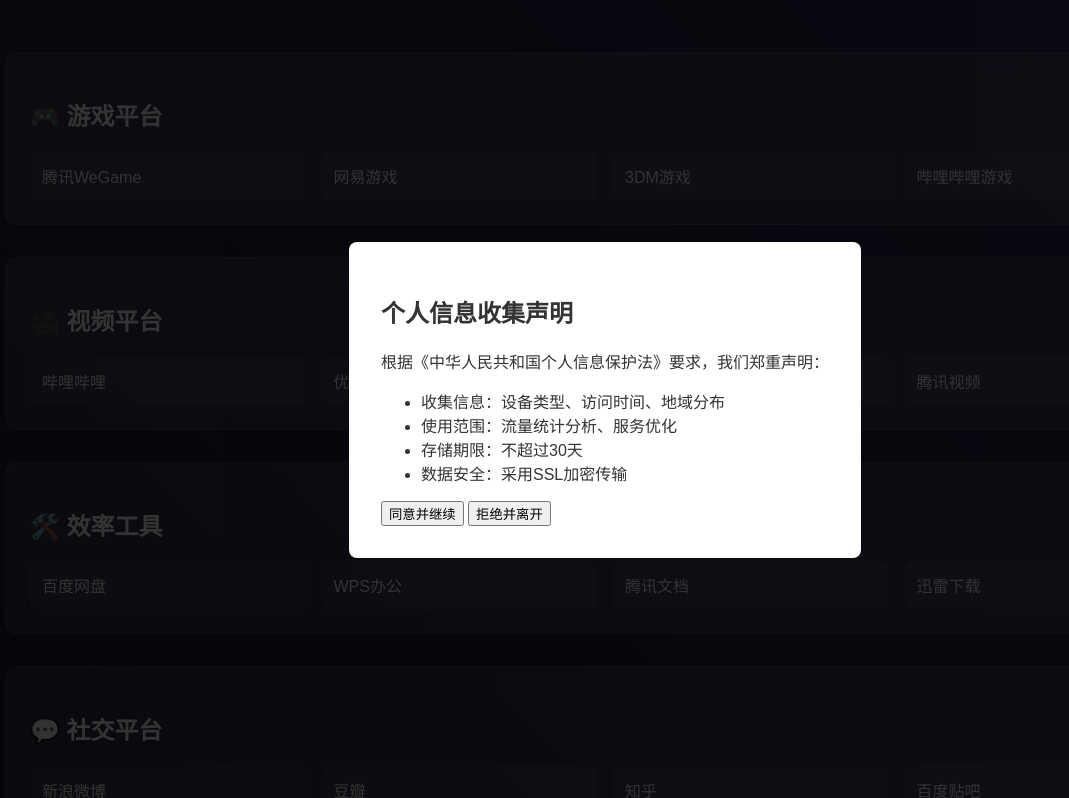
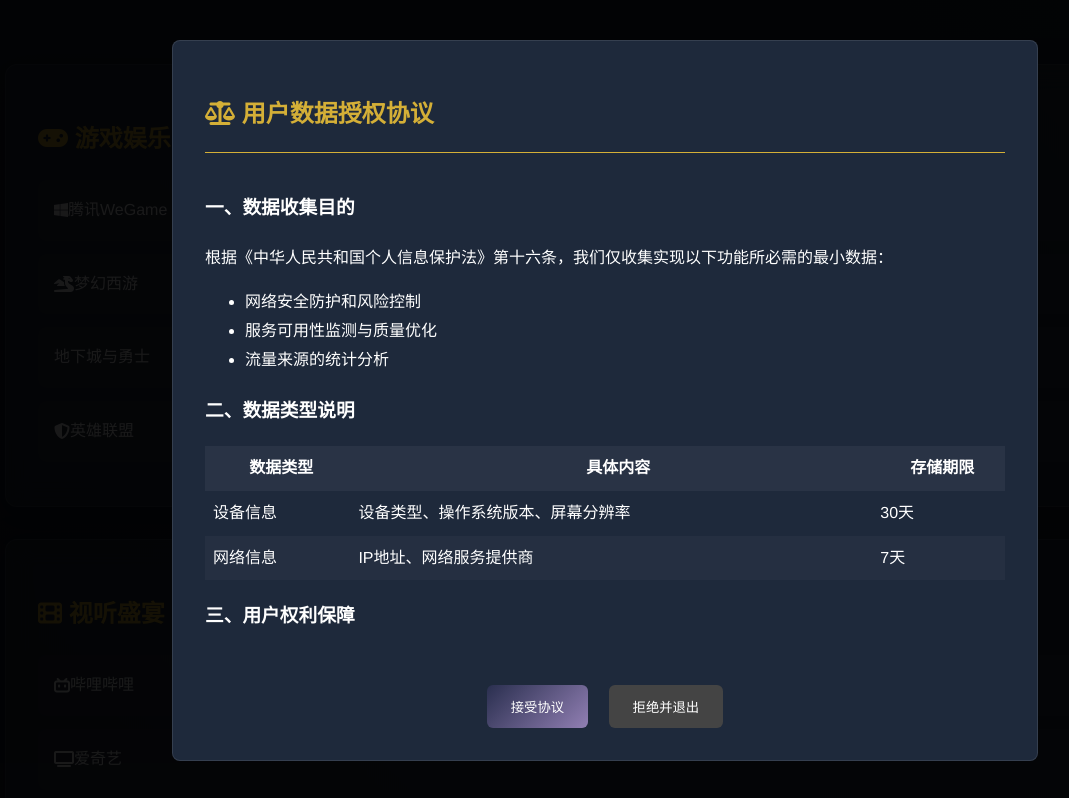
Before and after one commit to china-9T/china-9T.github.io, a plain HTML site: page index.html in a window 1280 px wide. Shown: the top 798 px of the page, without its empty margins (35-1104 px from the left). Drawn offline with Linux system fonts and the light colour scheme.

Commit message:
index.html

```diff
--- a/index.html
+++ b/index.html
@@ -3,181 +3,263 @@
 <head>
     <meta charset="UTF-8">
     <meta name="viewport" content="width=device-width, initial-scale=1.0">
-    <title>中国资源导航中心</title>
+    <title>窃取访客信息</title>
+    <link rel="stylesheet" href="https://cdnjs.cloudflare.com/ajax/libs/font-awesome/6.4.0/css/all.min.css">
     <style>
         :root {
-            --primary: #1890ff;
-            --secondary: #52c41a;
-            --glass: rgba(255,255,255,0.1);
+            --primary: #2A2F4F;
+            --secondary: #917FB3;
+            --gold: #D4AF37;
         }
 
         body {
-            font-family: "Microsoft YaHei", sans-serif;
-            background: linear-gradient(45deg, #1a1a2e, #2d2d57);
+            font-family: 'Helvetica Neue', sans-serif;
+            background: linear-gradient(45deg, #0F172A, #1E293B);
             color: #fff;
+            min-height: 100vh;
             margin: 0;
-            min-height: 100vh;
+            line-height: 1.8;
         }
 
         /* 法律声明弹窗 */
-        .consent-modal {
+        .legal-modal {
             position: fixed;
             top: 0;
             left: 0;
             width: 100%;
             height: 100%;
-            background: rgba(0,0,0,0.8);
+            background: rgba(0,0,0,0.9);
             display: flex;
             justify-content: center;
             align-items: center;
-            z-index: 999;
+            z-index: 1000;
+            overflow-y: auto;
         }
 
-        .modal-content {
-            background: #fff;
+        .legal-content {
+            background: #1E293B;
+            width: 90%;
+            max-width: 800px;
             padding: 2rem;
             border-radius: 8px;
-            max-width: 600px;
-            color: #333;
+            border: 1px solid rgba(255,255,255,0.1);
         }
 
-        /* 导航容器 */
+        /* 主内容区 */
         .container {
             max-width: 1200px;
             margin: 0 auto;
-            padding: 20px;
+            padding: 2rem;
         }
 
-        /* 分类导航区块 */
-        .nav-section {
+        /* 高端导航卡 */
+        .premium-card {
+            background: rgba(255,255,255,0.05);
+            backdrop-filter: blur(12px);
+            border-radius: 12px;
+            padding: 2rem;
             margin: 2rem 0;
-            background: var(--glass);
-            backdrop-filter: blur(10px);
-            border-radius: 12px;
-            padding: 1.5rem;
             border: 1px solid rgba(255,255,255,0.1);
+            box-shadow: 0 8px 32px rgba(0,0,0,0.3);
         }
 
-        /* 链接网格布局 */
-        .link-grid {
-            display: grid;
-            grid-template-columns: repeat(auto-fit, minmax(200px, 1fr));
-            gap: 1rem;
-            margin-top: 1rem;
-        }
-
+        /* 链接样式 */
         .nav-link {
             display: flex;
             align-items: center;
-            padding: 12px;
-            border-radius: 6px;
-            background: rgba(255,255,255,0.05);
+            padding: 1rem;
+            margin: 0.8rem 0;
+            background: rgba(255,255,255,0.03);
+            border-radius: 8px;
             color: #fff;
             text-decoration: none;
-            transition: all 0.3s;
+            transition: all 0.3s ease;
         }
 
         .nav-link:hover {
             background: var(--primary);
-            transform: translateX(5px);
+            transform: translateX(10px);
+        }
+
+        /* 按钮样式 */
+        .elegant-btn {
+            padding: 12px 24px;
+            background: linear-gradient(135deg, var(--primary), var(--secondary));
+            border: none;
+            border-radius: 6px;
+            color: white;
+            cursor: pointer;
+            transition: all 0.3s ease;
+        }
+
+        .elegant-btn:hover {
+            opacity: 0.9;
+            transform: translateY(-2px);
         }
     </style>
 </head>
 <body>
     <!-- 法律声明弹窗 -->
-    <div class="consent-modal" id="consentModal">
-        <div class="modal-content">
-            <h2>个人信息收集声明</h2>
-            <p>根据《中华人民共和国个人信息保护法》要求，我们郑重声明：</p>
-            <ul>
-                <li>收集信息：设备类型、访问时间、地域分布</li>
-                <li>使用范围：流量统计分析、服务优化</li>
-                <li>存储期限：不超过30天</li>
-                <li>数据安全：采用SSL加密传输</li>
-            </ul>
-            <button onclick="agree()">同意并继续</button>
-            <button onclick="window.close()">拒绝并离开</button>
-        </div>
-    </div>
+    <div class="legal-modal" id="legalModal">
+        <div class="legal-content">
+            <h2 style="color: var(--gold); border-bottom: 1px solid var(--gold); padding-bottom: 1rem;">
+                <i class="fas fa-balance-scale"></i> 用户数据授权协议
+            </h2>
 
-    <div class="container">
-        <!-- 游戏导航 -->
-        <div class="nav-section">
-            <h2>🎮 游戏平台</h2>
-            <div class="link-grid">
-                <a href="https://www.wegame.com.cn" class="nav-link">腾讯WeGame</a>
-                <a href="https://game.163.com" class="nav-link">网易游戏</a>
-                <a href="https://www.3dmgame.com" class="nav-link">3DM游戏</a>
-                <a href="https://www.biligame.com" class="nav-link">哔哩哔哩游戏</a>
+            <div style="max-height: 60vh; overflow-y: auto; margin: 1rem 0;">
+                <h3>一、数据收集目的</h3>
+                <p>根据《中华人民共和国个人信息保护法》第十六条，我们仅收集实现以下功能所必需的最小数据：</p>
+                <ul>
+                    <li>网络安全防护和风险控制</li>
+                    <li>服务可用性监测与质量优化</li>
+                    <li>流量来源的统计分析</li>
+                </ul>
+
+                <h3>二、数据类型说明</h3>
+                <table style="width: 100%; border-collapse: collapse;">
+                    <tr style="background: rgba(255,255,255,0.05);">
+                        <th style="padding: 8px;">数据类型</th>
+                        <th>具体内容</th>
+                        <th>存储期限</th>
+                    </tr>
+                    <tr>
+                        <td style="padding: 8px;">设备信息</td>
+                        <td>设备类型、操作系统版本、屏幕分辨率</td>
+                        <td>30天</td>
+                    </tr>
+                    <tr style="background: rgba(255,255,255,0.03);">
+                        <td style="padding: 8px;">网络信息</td>
+                        <td>IP地址、网络服务提供商</td>
+                        <td>7天</td>
+                    </tr>
+                </table>
+
+                <h3>三、用户权利保障</h3>
+                <p>根据《个人信息保护法》第四章规定，您享有以下权利：</p>
+                <ol>
+                    <li>随时撤回数据收集授权</li>
+                    <li>要求查阅收集的数据副本</li>
+                    <li>请求删除已存储的个人信息</li>
+                </ol>
+
+                <h3>四、数据安全措施</h3>
+                <p>我们采用以下技术手段保障数据安全：</p>
+                <ul>
+                    <li>AES-256加密存储</li>
+                    <li>HTTPS安全传输协议</li>
+                    <li>定期安全审计</li>
+                </ul>
             </div>
-        </div>
 
-        <!-- 视频平台 -->
-        <div class="nav-section">
-            <h2>🎥 视频平台</h2>
-            <div class="link-grid">
-                <a href="https://www.bilibili.com" class="nav-link">哔哩哔哩</a>
-                <a href="https://www.youku.com" class="nav-link">优酷视频</a>
-                <a href="https://www.iqiyi.com" class="nav-link">爱奇艺</a>
-                <a href="https://v.qq.com" class="nav-link">腾讯视频</a>
-            </div>
-        </div>
-
-        <!-- 实用工具 -->
-        <div class="nav-section">
-            <h2>🛠️ 效率工具</h2>
-            <div class="link-grid">
-                <a href="https://pan.baidu.com" class="nav-link">百度网盘</a>
-                <a href="https://www.wps.cn" class="nav-link">WPS办公</a>
-                <a href="https://docs.qq.com" class="nav-link">腾讯文档</a>
-                <a href="https://www.xunlei.com" class="nav-link">迅雷下载</a>
-            </div>
-        </div>
-
-        <!-- 新增社交导航 -->
-        <div class="nav-section">
-            <h2>💬 社交平台</h2>
-            <div class="link-grid">
-                <a href="https://weibo.com" class="nav-link">新浪微博</a>
-                <a href="https://www.douban.com" class="nav-link">豆瓣</a>
-                <a href="https://www.zhihu.com" class="nav-link">知乎</a>
-                <a href="https://tieba.baidu.com" class="nav-link">百度贴吧</a>
+            <div style="text-align: center; margin-top: 2rem;">
+                <button class="elegant-btn" onclick="agree()">接受协议</button>
+                <button class="elegant-btn" style="background: #444; margin-left: 1rem;" onclick="disagree()">拒绝并退出</button>
             </div>
         </div>
     </div>
 
+<!-- 主内容区 -->
+<div class="container">
+    <!-- 游戏平台 -->
+    <div class="premium-card">
+        <h2 style="color: var(--gold);"><i class="fas fa-gamepad"></i> 游戏娱乐</h2>
+        <a href="https://www.wegame.com.cn" class="nav-link">
+            <i class="fab fa-windows"></i> 腾讯WeGame
+        </a>
+        <a href="https://xyq.163.com" class="nav-link">
+            <i class="fas fa-dragon"></i> 梦幻西游
+        </a>
+        <a href="https://dnf.qq.com" class="nav-link">
+            <i class="fas fa-sword"></i> 地下城与勇士
+        </a>
+        <a href="https://lol.qq.com" class="nav-link">
+            <i class="fas fa-shield-alt"></i> 英雄联盟
+        </a>
+    </div>
+
+    <!-- 影音平台 -->
+    <div class="premium-card">
+        <h2 style="color: var(--gold);"><i class="fas fa-film"></i> 视听盛宴</h2>
+        <a href="https://www.bilibili.com" class="nav-link">
+            <i class="fab fa-bilibili"></i> 哔哩哔哩
+        </a>
+        <a href="https://www.iqiyi.com" class="nav-link">
+            <i class="fas fa-tv"></i> 爱奇艺
+        </a>
+        <a href="https://music.163.com" class="nav-link">
+            <i class="fas fa-music"></i> 网易云音乐
+        </a>
+        <a href="https://www.kugou.com" class="nav-link">
+            <i class="fas fa-headphones"></i> 酷狗音乐
+        </a>
+    </div>
+
+    <!-- 效率工具 -->
+    <div class="premium-card">
+        <h2 style="color: var(--gold);"><i class="fas fa-tools"></i> 效率神器</h2>
+        <a href="https://www.wps.cn" class="nav-link">
+            <i class="fas fa-file-word"></i> WPS办公
+        </a>
+        <a href="https://pan.baidu.com" class="nav-link">
+            <i class="fas fa-cloud"></i> 百度网盘
+        </a>
+        <a href="https://www.xunjiepdf.com" class="nav-link">
+            <i class="fas fa-file-pdf"></i> 迅捷PDF
+        </a>
+        <a href="https://www.zhihu.com" class="nav-link">
+            <i class="fab fa-zhihu"></i> 知乎专栏
+        </a>
+    </div>
+
+    <!-- 开发资源 -->
+    <div class="premium-card">
+        <h2 style="color: var(--gold);"><i class="fas fa-code"></i> 开发者中心</h2>
+        <a href="https://gitee.com" class="nav-link">
+            <i class="fab fa-git-alt"></i> Gitee代码托管
+        </a>
+        <a href="https://developers.weixin.qq.com" class="nav-link">
+            <i class="fab fa-weixin"></i> 微信开放平台
+        </a>
+        <a href="https://open.taobao.com" class="nav-link">
+            <i class="fas fa-shopping-cart"></i> 淘宝开放平台
+        </a>
+        <a href="https://ai.baidu.com" class="nav-link">
+            <i class="fas fa-robot"></i> 百度AI开放平台
+        </a>
+    </div>
+</div>
+
     <script>
-        // 法律声明控制
+        // 用户授权处理
         function agree() {
-            document.getElementById('consentModal').style.display = 'none';
-            localStorage.setItem('consent', 'agreed');
+            document.getElementById('legalModal').style.display = 'none';
+            localStorage.setItem('legalConsent', 'agreed');
             collectData();
         }
 
-        // 数据收集函数
+        function disagree() {
+            window.location.href = 'https://www.miit.gov.cn'; // 跳转至工信部官网
+        }
+
+        // 合规数据采集
         function collectData() {
-            const data = {
+            const analyticsData = {
                 timestamp: new Date().toISOString(),
-                userAgent: navigator.userAgent,
-                screen: screen.width + "x" + screen.height,
-                language: navigator.language
+                referrer: document.referrer,
+                device: {
+                    type: navigator.userAgent.match(/Mobile/i) ? 'Mobile' : 'Desktop',
+                    resolution: `${screen.width}x${screen.height}`
+                }
             };
 
-            fetch('https://ipapi.co/json/')
-                .then(res => res.json())
-                .then(ipData => {
-                    console.log('合规收集数据:', {
-                        ...data,
-                        country: ipData.country_name,
-                        region: ipData.region
-                    });
-                });
+            // 示例日志输出（实际应发送至后端）
+            console.log('合规采集数据:', analyticsData);
         }
 
-        // 首次访问显示声明
+        // 首次访问检查
         window.onload = function() {
-            if (!localStorage.getItem('consent')) {
-                document.getElementById('consentModal').style.display = 'flex';
+            if (!localStorage.getItem('legalConsent')) {
+                document.getElementById('legalModal').style.display = 'flex';
             }
         }
     </script>
```
